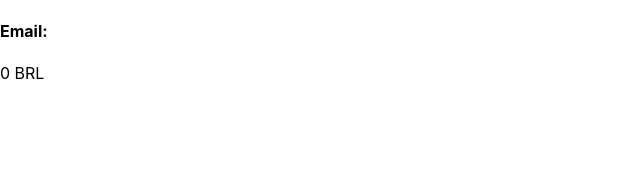
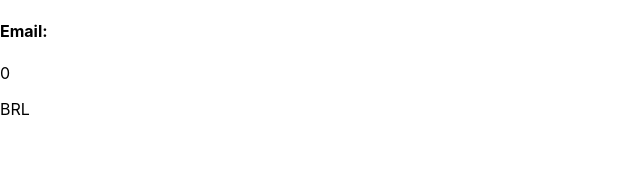
Before and after one commit to gabzzz-dias/wallet-react-redux, a React (Create React App) app: page /carteira in a window 1280 px wide. Shown: the top 169 px of the page, without its empty margins (0-640 px from the left). Built offline with nearby package versions, Linux system fonts and the light colour scheme.

Commit message:
req 5 again again

```diff
--- a/src/components/Header.js
+++ b/src/components/Header.js
@@ -13,11 +13,10 @@ class Header extends React.Component {
           { ' ' }
           { login }
         </h4>
-        <span data-testid="total-field">
+        <p data-testid="total-field">
           { total }
-          { ' ' }
-        </span>
-        <span data-testid="header-currency-field">{ currency }</span>
+        </p>
+        <p data-testid="header-currency-field">{ currency }</p>
       </>
     );
   }
```
